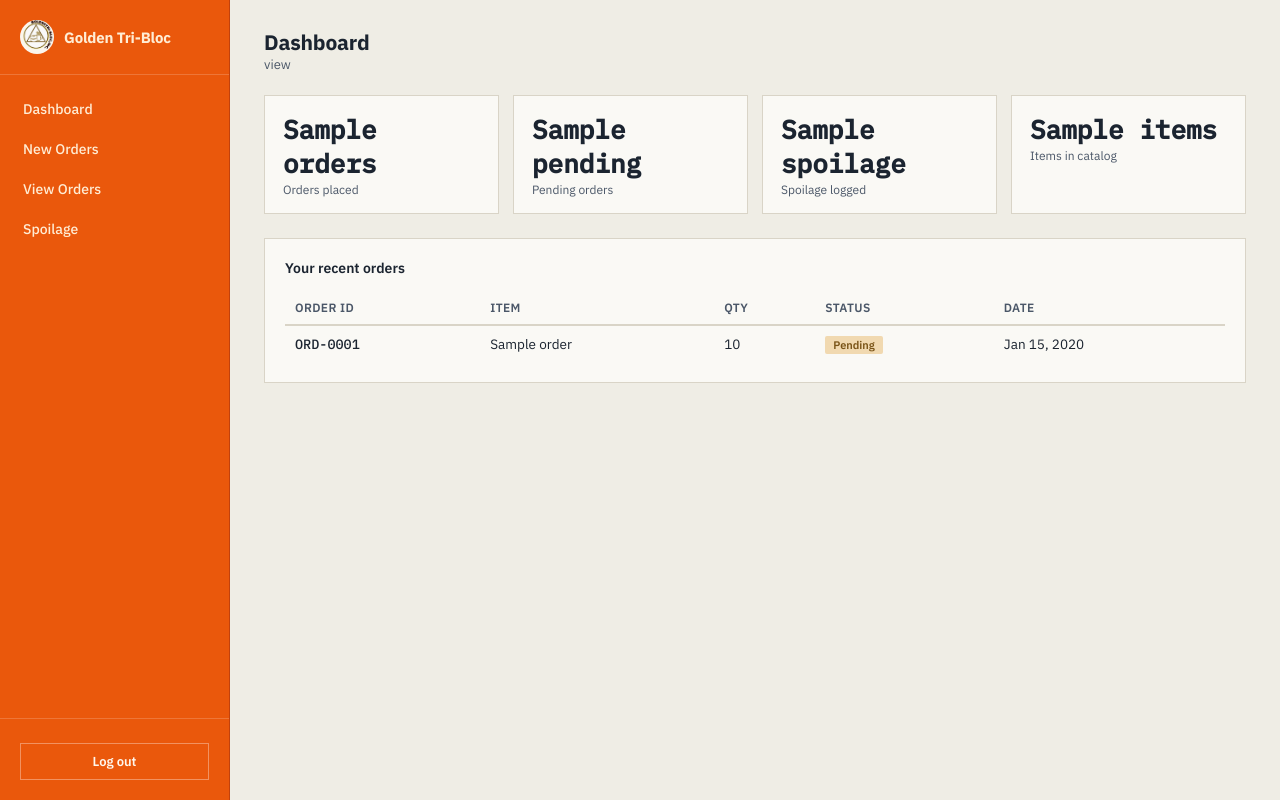
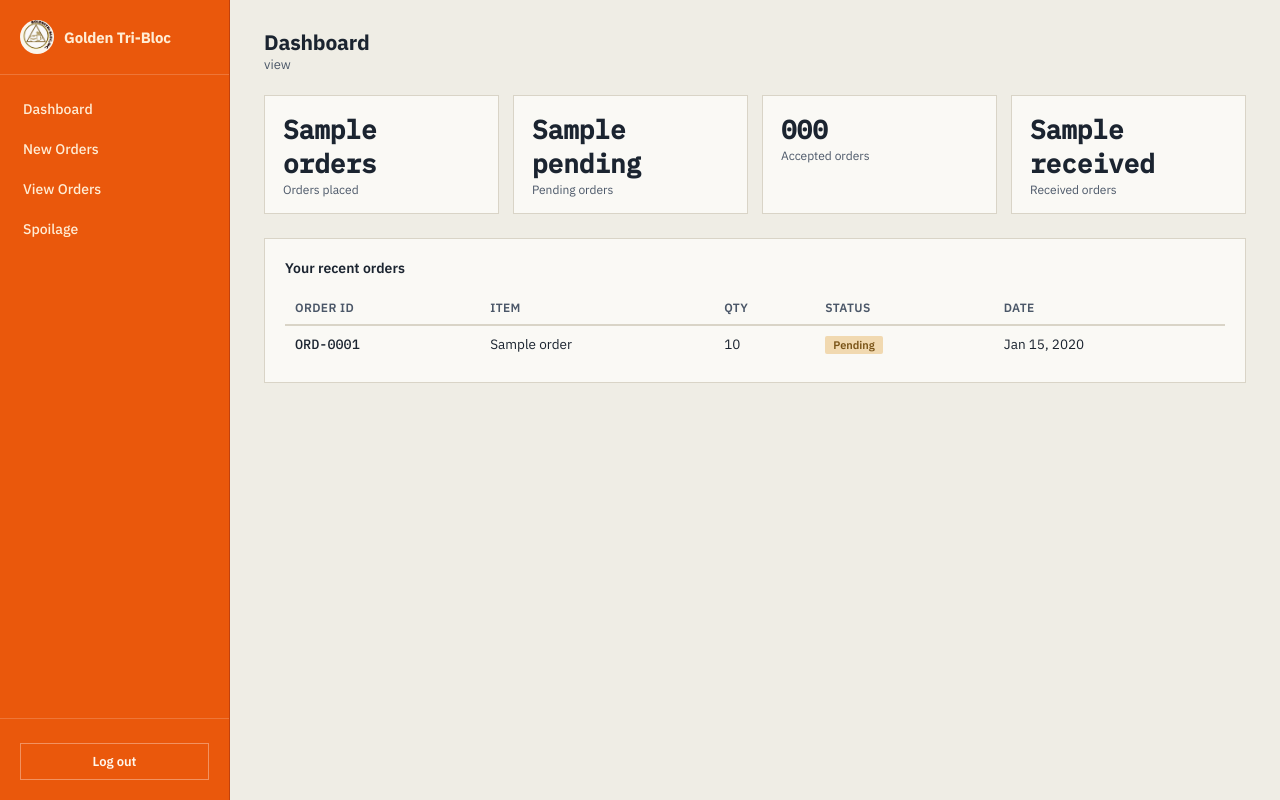
Before and after one commit to kviernes255lfi-a11y/GTBI-Multi-Store-Ordering-System, a Flask app: template templates/store/dashboard.html in a window 1280 px wide. Run offline with Flask 3, Linux system fonts and the light colour scheme; tables that the repository leaves empty hold one stand-in row (values such as "Sample post"); the template is opened without the code that fills it: values that come from a table or form of the project are taken from there, most other values are stand-ins (such as "Sample title", 1, 10 or a date in 2020).

Commit message:
Update dashboard.html

```diff
--- a/templates/store/dashboard.html
+++ b/templates/store/dashboard.html
@@ -6,8 +6,8 @@
 <div class="stat-row">
   <div class="stat"><div class="n">{{ stats.orders }}</div><div class="l">Orders placed</div></div>
   <div class="stat"><div class="n">{{ stats.pending }}</div><div class="l">Pending orders</div></div>
-  <div class="stat"><div class="n">{{ stats.spoilage }}</div><div class="l">Spoilage logged</div></div>
-  <div class="stat"><div class="n">{{ stats.items }}</div><div class="l">Items in catalog</div></div>
+  <div class="stat"><div class="n">{{ stats.accepted|default(0) }}</div><div class="l">Accepted orders</div></div>
+  <div class="stat"><div class="n">{{ stats.received|default(0) }}</div><div class="l">Received orders</div></div>
 </div>
 <div class="panel">
   <h3>Your recent orders</h3>
```
